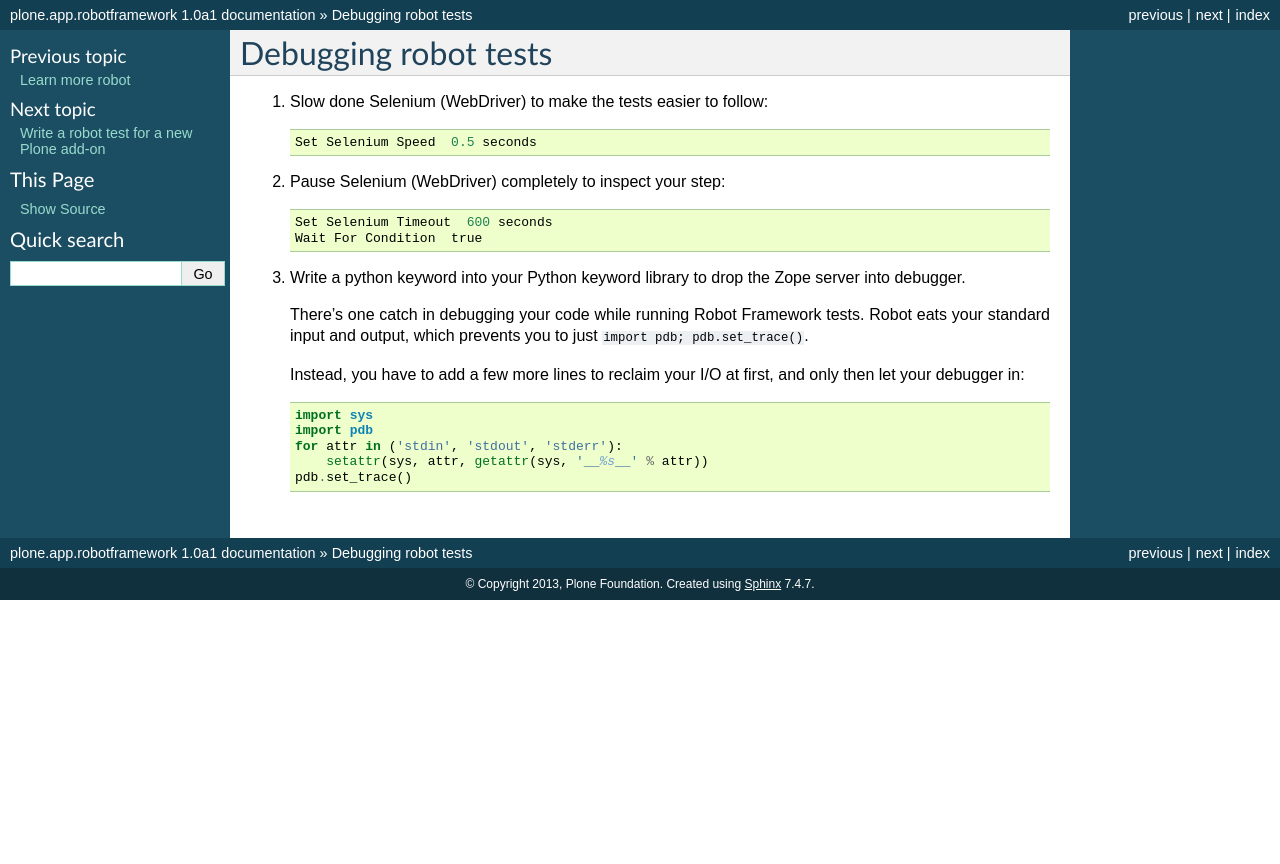
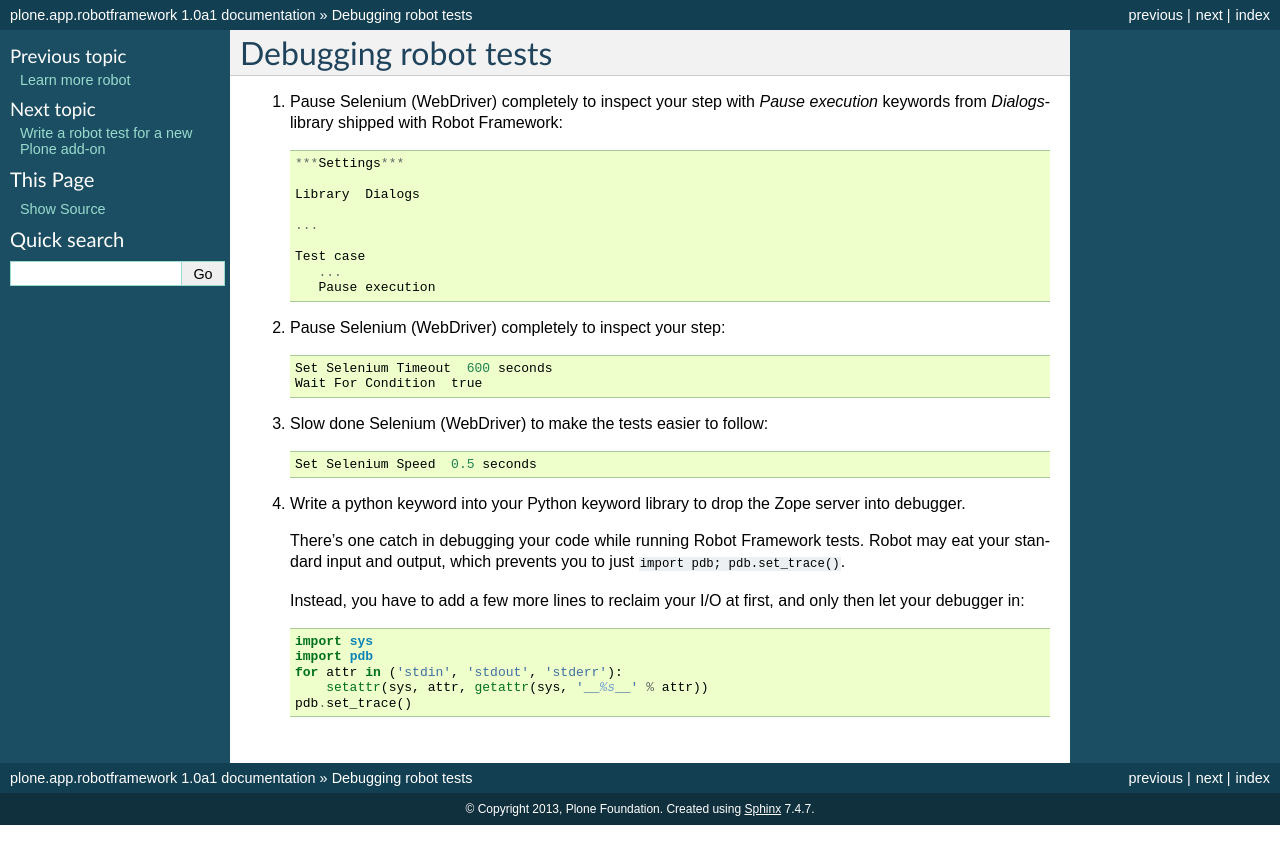
Before and after one commit to plone/plone.app.robotframework, a Sphinx documentation site: the page built from docs/source/debugging.rst, in a window 1280 px wide. Shown: the top 864 px of the page. Built offline with Sphinx 7.4.7, drawn with Linux system fonts in a browser that asks for light colours.

Commit message:
Add 'Pause execution' keyword into debugging tips

```diff
--- a/docs/source/debugging.rst
+++ b/docs/source/debugging.rst
@@ -1,22 +1,35 @@
 Debugging robot tests
 =====================
 
-1. Slow done Selenium (WebDriver) to make the tests easier to follow::
+1. Pause Selenium (WebDriver) completely to inspect your step with
+   *Pause execution* keywords from *Dialogs*-library shipped with
+   Robot Framework::
 
-    Set Selenium Speed  0.5 seconds
+       ***Settings***
 
+       Library  Dialogs
+
+       ...
+
+       Test case
+          ...
+          Pause execution
 
 2. Pause Selenium (WebDriver) completely to inspect your step::
 
     Set Selenium Timeout  600 seconds
     Wait For Condition  true
 
-3. Write a python keyword into your Python keyword library
+3. Slow done Selenium (WebDriver) to make the tests easier to follow::
+
+    Set Selenium Speed  0.5 seconds
+
+4. Write a python keyword into your Python keyword library
    to drop the Zope server into debugger.
 
    There's one catch in debugging your code while running Robot Framework
-   tests. Robot eats your standard input and output, which prevents you to just
-   ``import pdb; pdb.set_trace()``.
+   tests. Robot may eat your standard input and output, which prevents you to
+   just ``import pdb; pdb.set_trace()``.
 
    Instead, you have to add a few more lines to reclaim your I/O at first, and
    only then let your debugger in::
```
